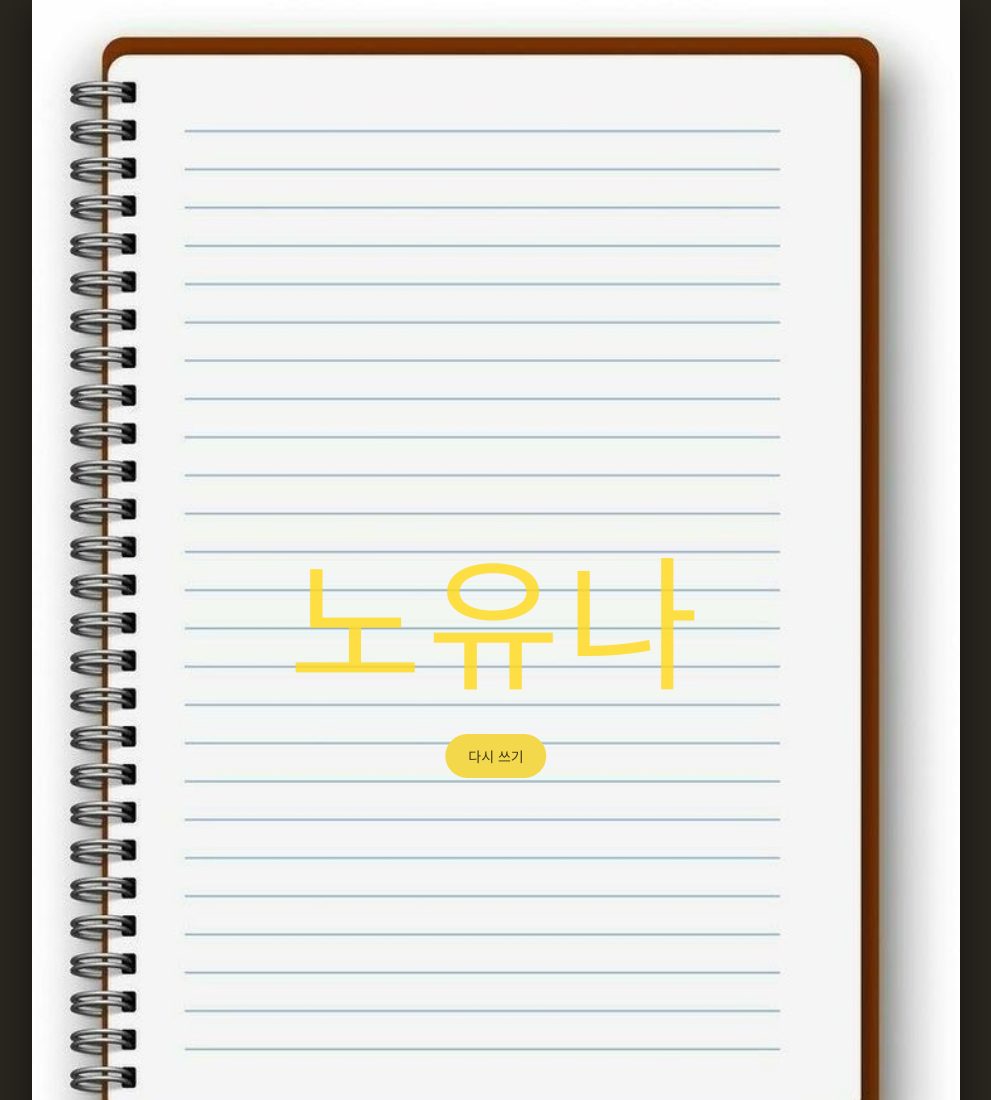
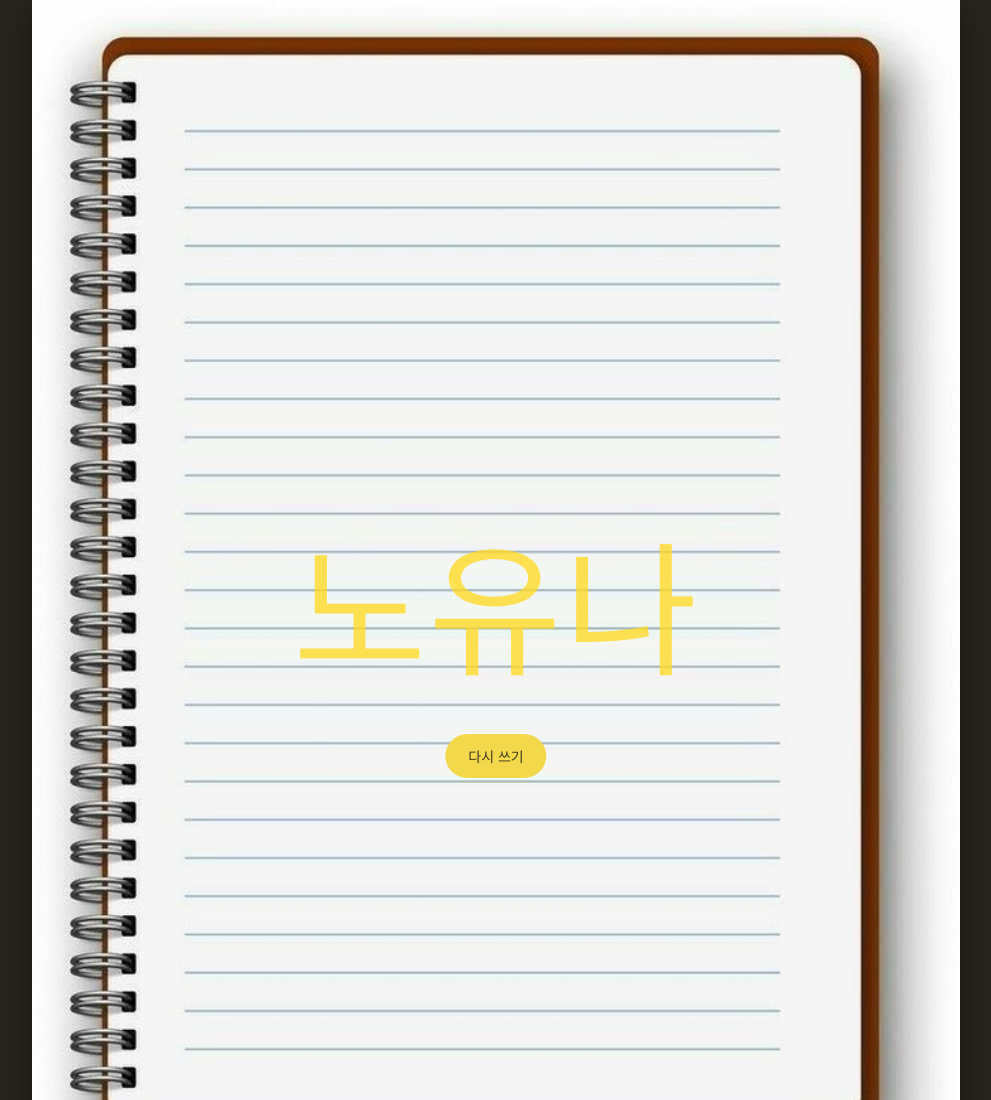
Before and after one commit to HERB3LLE/movie, a plain HTML site: page index.html in a window 1280 px wide. Shown: the top 1100 px of the page, without its empty margins (144-1135 px from the left). Drawn offline with Linux system fonts and the light colour scheme.

Commit message:
index.html 업데이트

```diff
--- a/index.html
+++ b/index.html
@@ -6,7 +6,7 @@
 <meta name="viewport" content="width=device-width, initial-scale=1.0">
 <title>노유나</title>
 
-<link href="https://fonts.googleapis.com/css2?family=Gowun+Dodum&display=swap" rel="stylesheet">
+<link href="https://fonts.googleapis.com/css2?family=Noto+Serif+KR:wght@400;500&display=swap" rel="stylesheet">
 
 <style>
 * {
@@ -47,21 +47,24 @@ body {
   white-space: nowrap;
   line-height: 1.3;
 
-  font-family: 'Gowun Dodum', sans-serif;
+  font-family: 'Noto Serif KR', serif;
   font-size: clamp(65px, 15vw, 145px);
-  font-weight: 400;
-  letter-spacing: 5px;
+  font-weight: 500;
+  letter-spacing: 2px;
 
-  color: rgba(255, 218, 35, 0.76);
-  text-shadow: 0 0 1px rgba(255, 210, 0, 0.3);
+  color: rgba(255, 218, 35, 0.78);
 
   clip-path: inset(0 100% 0 0);
   animation: write 2.4s linear forwards;
 }
 
 @keyframes write {
-  from { clip-path: inset(0 100% 0 0); }
-  to { clip-path: inset(0 0 0 0); }
+  from {
+    clip-path: inset(0 100% 0 0);
+  }
+  to {
+    clip-path: inset(0 0 0 0);
+  }
 }
 
 button {
@@ -75,6 +78,7 @@ button {
   background: #f3d84c;
   color: #40391f;
   font-size: 14px;
+  cursor: pointer;
 }
 
 </style>
@@ -92,6 +96,7 @@ button {
 <script>
 function replay() {
   const writing = document.getElementById("writing");
+
   writing.style.animation = "none";
   void writing.offsetWidth;
   writing.style.animation = "write 2.4s linear forwards";
```
